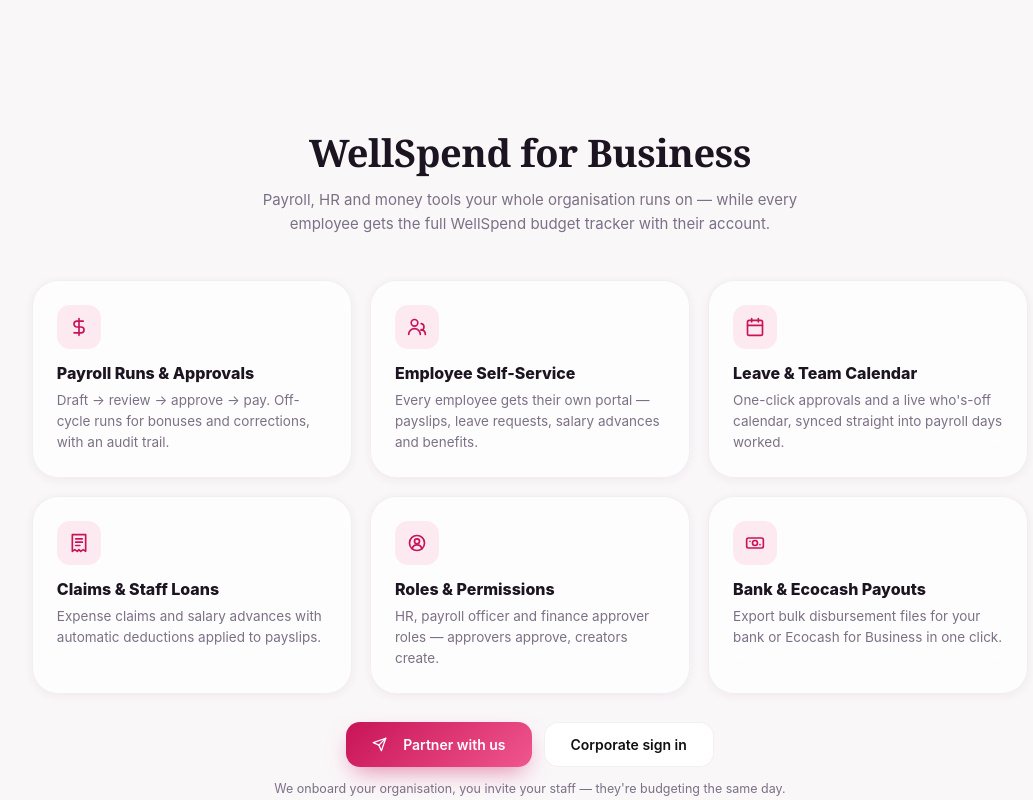
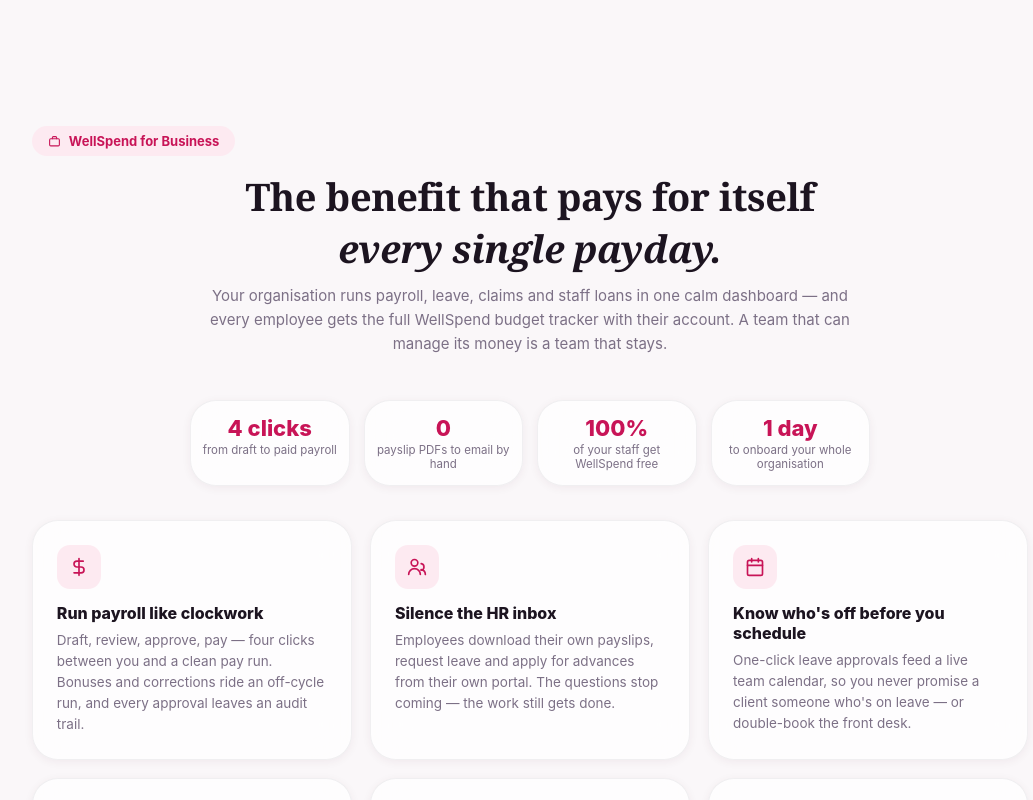
Before and after one commit to Munyah17/drpt-budget-tracker, a Next.js app: page / in a window 1280 px wide. Shown: the part 1880-2680 px from the top of the page, without its empty margins (110-1143 px from the left). Built offline with nearby package versions, Linux system fonts and the light colour scheme; no server answers.

Commit message:
Landing: rewrite For Business section with sales-led copy + stat strip

```diff
--- a/app/page.tsx
+++ b/app/page.tsx
@@ -53,34 +53,41 @@ const FEATURES = [
 const CORP_FEATURES = [
   {
     icon: "dollar-sign",
-    title: "Payroll Runs & Approvals",
-    text: "Draft → review → approve → pay. Off-cycle runs for bonuses and corrections, with an audit trail.",
+    title: "Run payroll like clockwork",
+    text: "Draft, review, approve, pay — four clicks between you and a clean pay run. Bonuses and corrections ride an off-cycle run, and every approval leaves an audit trail.",
   },
   {
     icon: "users",
-    title: "Employee Self-Service",
-    text: "Every employee gets their own portal — payslips, leave requests, salary advances and benefits.",
+    title: "Silence the HR inbox",
+    text: "Employees download their own payslips, request leave and apply for advances from their own portal. The questions stop coming — the work still gets done.",
   },
   {
     icon: "calendar",
-    title: "Leave & Team Calendar",
-    text: "One-click approvals and a live who's-off calendar, synced straight into payroll days worked.",
+    title: "Know who's off before you schedule",
+    text: "One-click leave approvals feed a live team calendar, so you never promise a client someone who's on leave — or double-book the front desk.",
   },
   {
     icon: "receipt",
-    title: "Claims & Staff Loans",
-    text: "Expense claims and salary advances with automatic deductions applied to payslips.",
+    title: "Advances without the awkwardness",
+    text: "Staff apply for loans and advances in-app, you approve in one tap, and repayments deduct themselves from payslips until it's settled. No spreadsheets, no reminders.",
   },
   {
     icon: "user-circle",
-    title: "Roles & Permissions",
-    text: "HR, payroll officer and finance approver roles — approvers approve, creators create.",
+    title: "Control without micromanaging",
+    text: "HR approves, the payroll officer creates, finance signs off. Roles and permissions mean everyone touches exactly what they should — and nothing they shouldn't.",
   },
   {
     icon: "banknote",
-    title: "Bank & Ecocash Payouts",
-    text: "Export bulk disbursement files for your bank or Ecocash for Business in one click.",
+    title: "Payday in one file",
+    text: "Export a ready-to-upload disbursement file for your bank or Ecocash for Business. Whole company paid before your coffee goes cold.",
   },
+];
+
+const CORP_STATS = [
+  { v: "4 clicks", k: "from draft to paid payroll" },
+  { v: "0", k: "payslip PDFs to email by hand" },
+  { v: "100%", k: "of your staff get WellSpend free" },
+  { v: "1 day", k: "to onboard your whole organisation" },
 ];
 
 const STEPS = [
@@ -228,11 +235,26 @@ export default function LandingPage() {
 
       {/* Corporate partnership */}
       <section className="landing-section" id="business">
-        <h2>WellSpend for Business</h2>
-        <p className="sub">
-          Payroll, HR and money tools your whole organisation runs on — while every employee
-          gets the full WellSpend budget tracker with their account.
+        <div className="hero-badge" style={{ margin: "0 auto 14px" }}>
+          <Icon name="briefcase" size={13} /> WellSpend for Business
+        </div>
+        <h2>
+          The benefit that pays for itself<br />
+          <em>every single payday.</em>
+        </h2>
+        <p className="sub" style={{ maxWidth: 640 }}>
+          Your organisation runs payroll, leave, claims and staff loans in one calm dashboard —
+          and every employee gets the full WellSpend budget tracker with their account.
+          A team that can manage its money is a team that stays.
         </p>
+        <div style={{ display: "grid", gridTemplateColumns: "repeat(auto-fit, minmax(140px, 1fr))", gap: 14, maxWidth: 680, margin: "26px auto 34px" }}>
+          {CORP_STATS.map((s) => (
+            <div key={s.k} className="glass-card" style={{ padding: "14px 10px", textAlign: "center" }}>
+              <div style={{ fontSize: 22, fontWeight: 800, color: "var(--rose-600)" }}>{s.v}</div>
+              <div style={{ fontSize: 11.5, color: "var(--ink-500)", marginTop: 2 }}>{s.k}</div>
+            </div>
+          ))}
+        </div>
         <div className="feature-grid">
           {CORP_FEATURES.map((f) => (
             <div className="feature-card glass-card" key={f.title}>
@@ -242,23 +264,24 @@ export default function LandingPage() {
             </div>
           ))}
         </div>
-        <div style={{ display: "flex", gap: 12, justifyContent: "center", flexWrap: "wrap", marginTop: 28 }}>
+        <div style={{ display: "flex", gap: 12, justifyContent: "center", flexWrap: "wrap", marginTop: 30 }}>
           <a
-            href="https://wa.me/263718560128?text=Hi%20—%20we%27d%20like%20to%20onboard%20our%20organisation%20onto%20WellSpend%20for%20Business."
+            href="https://wa.me/263718560128?text=Hi%20—%20we%27d%20like%20a%20walkthrough%20of%20WellSpend%20for%20Business%20for%20our%20organisation."
             target="_blank"
             rel="noreferrer"
             className="btn btn-primary"
-            style={{ padding: "13px 26px" }}
+            style={{ padding: "14px 28px", fontSize: 15 }}
             onClick={() => trackEvent("corp_interest")}
           >
-            <Icon name="send" size={15} style={{ marginRight: 8 }} /> Partner with us
+            <Icon name="send" size={15} style={{ marginRight: 8 }} /> Book a free walkthrough
           </a>
-          <Link href="/login" className="btn" style={{ padding: "13px 26px", background: "#fff", color: "#111", border: "1px solid var(--card-border)" }}>
+          <Link href="/login" className="btn" style={{ padding: "14px 28px", fontSize: 15, background: "#fff", color: "#111", border: "1px solid var(--card-border)" }}>
             Corporate sign in
           </Link>
         </div>
-        <p style={{ textAlign: "center", fontSize: 12.5, color: "var(--ink-500)", marginTop: 14 }}>
-          We onboard your organisation, you invite your staff — they&apos;re budgeting the same day.
+        <p style={{ textAlign: "center", fontSize: 13, color: "var(--ink-500)", marginTop: 14, maxWidth: 520, marginLeft: "auto", marginRight: "auto" }}>
+          We onboard your organisation, you invite your staff — payroll runs in week one,
+          and your team is budgeting the same day.
         </p>
       </section>
 
```
